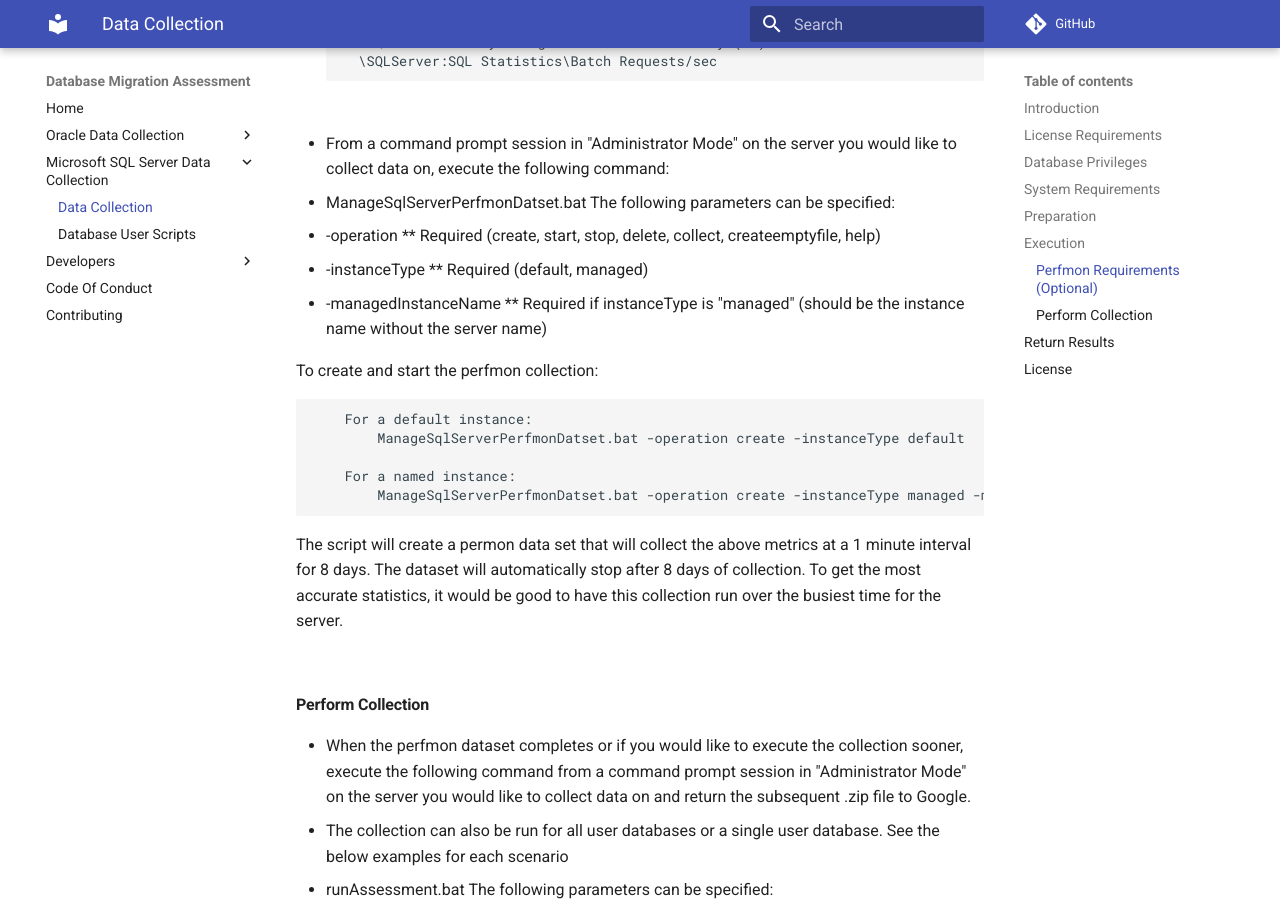
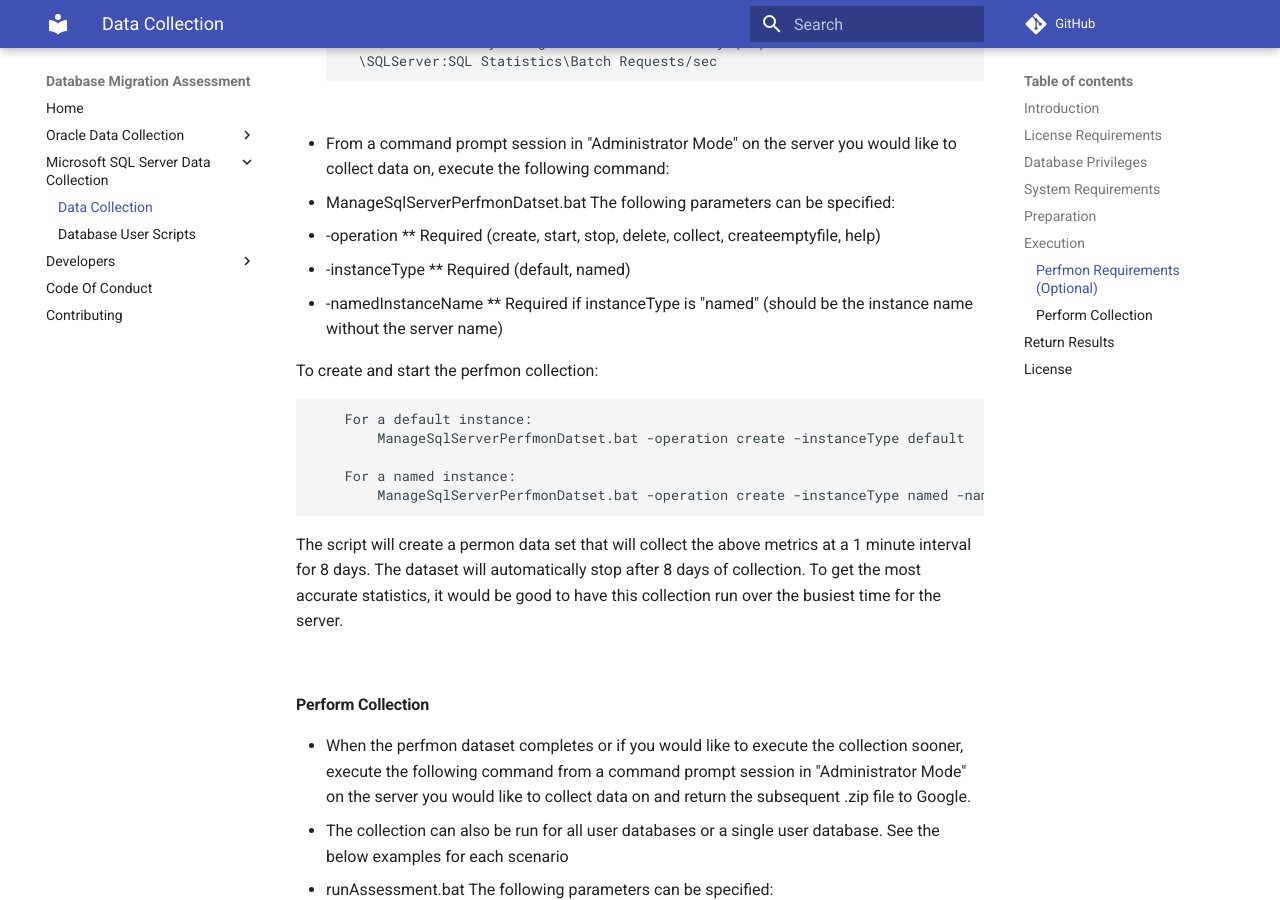
Before and after one commit to GoogleCloudPlatform/database-assessment, an MkDocs documentation site: the page built from docs/user_guide/sqlserver/collection_scripts.md, in a window 1280 px wide and 900 px high, scrolled down 3611 px. Built offline with MkDocs 1.6.1 and Material for MkDocs 9.7.7, drawn with Linux system fonts in a browser that asks for light colours; comment, search, counter and statistics services are not loaded.

Commit message:
Update managedInstanceName to namedInstanceName

```diff
--- a/docs/user_guide/sqlserver/collection_scripts.md
+++ b/docs/user_guide/sqlserver/collection_scripts.md
@@ -156,8 +156,8 @@ In order to begin running the Database Migration Assessment Collection process,
 * ManageSqlServerPerfmonDatset.bat
   The following parameters can be specified:
   - -operation \*\* Required (create, start, stop, delete, collect, createemptyfile, help)
-  - -instanceType \*\* Required (default, managed)
-  - -managedInstanceName \*\* Required if instanceType is "managed" (should be the instance name without the server name)
+  - -instanceType \*\* Required (default, named)
+  - -namedInstanceName \*\* Required if instanceType is "named" (should be the instance name without the server name)
 
 To create and start the perfmon collection:
 
@@ -165,7 +165,7 @@ To create and start the perfmon collection:
             ManageSqlServerPerfmonDatset.bat -operation create -instanceType default
 
         For a named instance:
-            ManageSqlServerPerfmonDatset.bat -operation create -instanceType managed -managedInstanceName [instance name]
+            ManageSqlServerPerfmonDatset.bat -operation create -instanceType named -namedInstanceName [instance name]
 
 The script will create a permon data set that will collect the above metrics at a 1 minute interval for 8 days. The dataset will automatically stop after 8 days of collection. To get the most accurate statistics, it would be good to have this collection run over the busiest time for the server.
 
```
Also changed, not shown: 4 other files.
